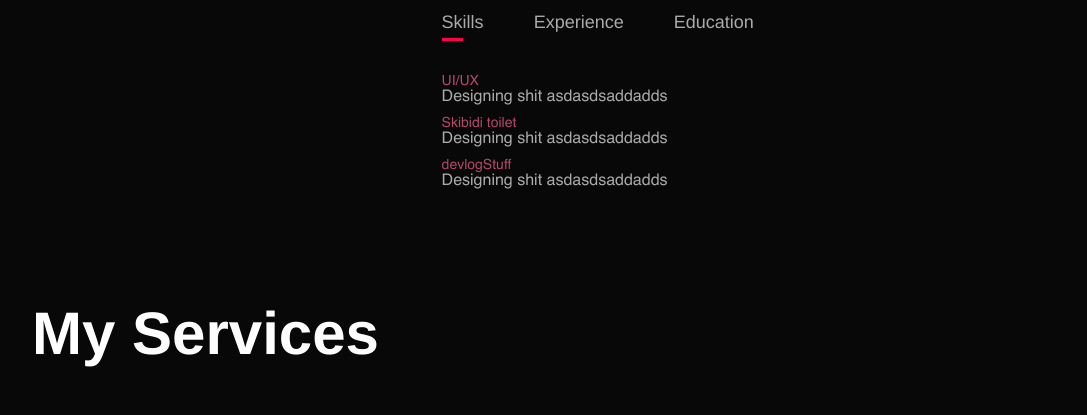
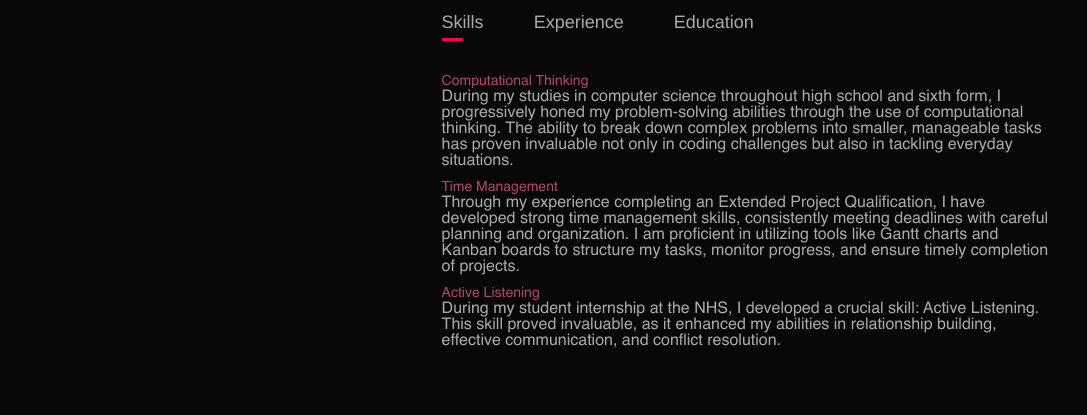
Before and after one commit to xVennce/xVennce.github.io, a plain HTML site: page index.html in a window 1280 px wide. Shown: the part 1095-1510 px from the top of the page, without its empty margins (96-1183 px from the left). Drawn offline with Linux system fonts and the light colour scheme.

Commit message:
Updated the skills section.
Changed the text for skills, experience and education.

```diff
--- a/index.html
+++ b/index.html
@@ -54,15 +54,22 @@
                         </div>
                         <div class="tab-contents active-tab" id="skills">
                             <ul>
-                                <li><span>UI/UX</span><br>Designing shit asdasdsaddadds</li>
-                                <li><span>Skibidi toilet</span><br>Designing shit asdasdsaddadds</li>
-                                <li><span>devlogStuff</span><br>Designing shit asdasdsaddadds</li>
+                                <li><span>Computational Thinking</span><br>During my studies in computer science throughout high school and sixth form,
+                                I progressively honed my problem-solving abilities through the use of computational thinking. The ability to break down
+                                complex problems into smaller, manageable tasks has proven invaluable not only in coding challenges but also in tackling
+                                everyday situations.</li>
+                                <li><span>Time Management</span><br>Through my experience completing an Extended Project Qualification, I have developed
+                                strong time management skills, consistently meeting deadlines with careful planning and organization. I am proficient in
+                                utilizing tools like Gantt charts and Kanban boards to structure my tasks, monitor progress, and ensure timely completion
+                                of projects.</li>
+                                <li><span>Active Listening</span><br>During my student internship at the NHS, I developed a crucial skill: Active Listening.
+                                This skill proved invaluable, as it enhanced my abilities in relationship building, effective communication, and conflict resolution.</li>
                             </ul>
                         </div>
                         <div class="tab-contents" id="experience">
                             <ul>
-                                <li><span>NO EXPERIENCE LMAO</span><br>St Mary's Catholic Academy</li>
-                                <li><span>I AM FUCKEKD</span><br>qerqwrwrrwretrt</li>
+                                <li><span>Sep 2021 - Jul 2022</span><br>NHS - Student Internship</li>
+                                <li><span>Oct 2018 - Dec 2018</span><br>Christ The King Catholic Academy - Volunteering Assistant</li>
                             </ul>
                         </div>
                         <div class="tab-contents" id="education">
```
